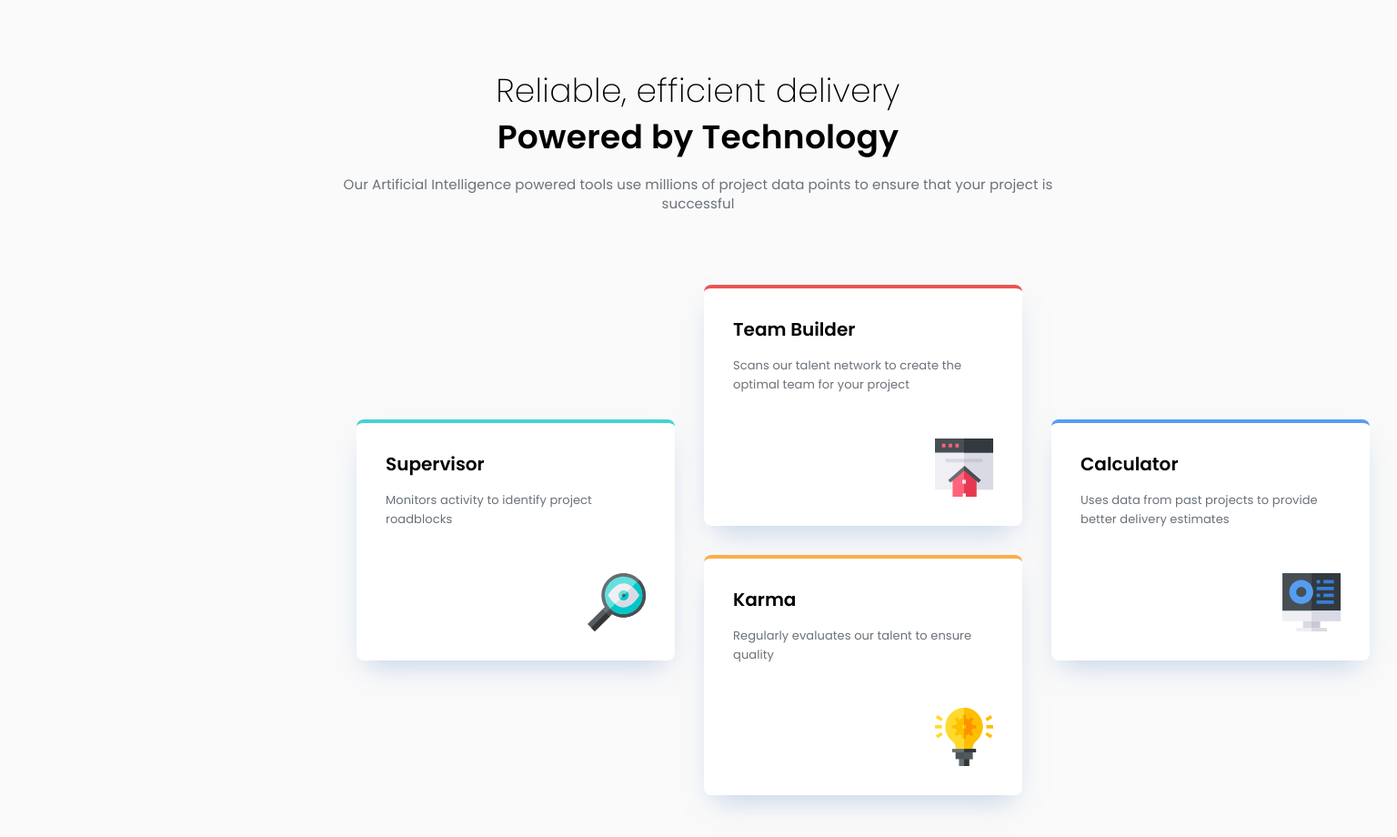
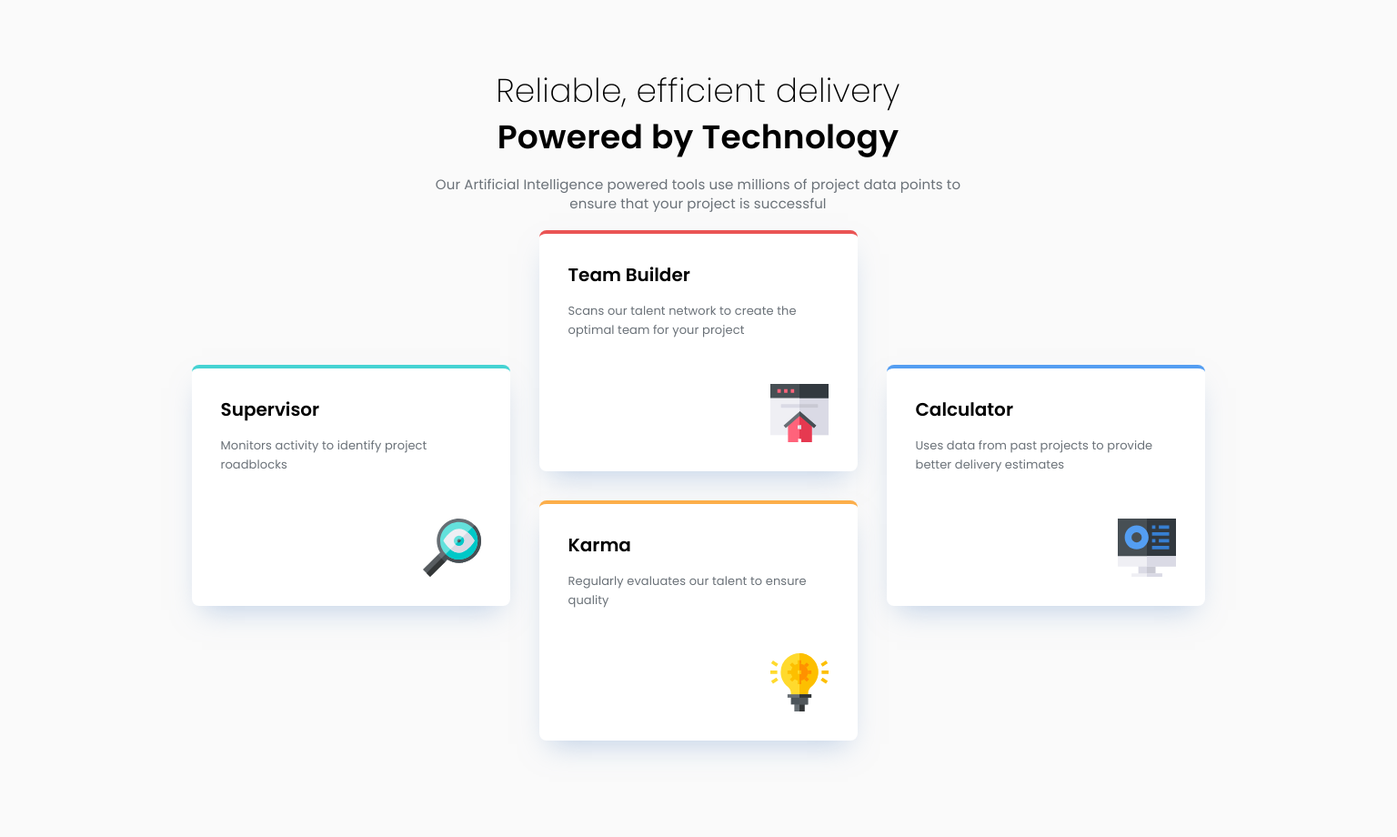
Before and after one commit to Mostafadmg/Four-card-feature-section, a plain HTML site: page index.html in a window 1536 px wide. Shown: the whole page at 91% size. After the commit the page ends 860 px from the top, so only its background shows below. Drawn offline with Linux system fonts and the light colour scheme.

Commit message:
Fix layout alignment and container centering at 90rem

```diff
--- a/index.html
+++ b/index.html
@@ -19,6 +19,7 @@
     <!-- Feel free to remove these styles or customise in your own stylesheet 👍 -->
   </head>
   <body>
+    <div class="container">
       <header>
         <h1 class="title">Reliable, efficient delivery</h1>
         <h2>Powered by Technology</h2>
@@ -49,5 +50,6 @@
           <img src="./images/icon-calculator.svg" alt="" />
         </div>
       </section>
+    </div>
   </body>
 </html>
--- a/styles.css
+++ b/styles.css
@@ -130,6 +130,15 @@ p {
   color: #6a7178;
 }
 
+.container {
+  display: flex;
+  flex-direction: column;
+  justify-content: center;
+  align-items: center;
+  margin: 0 auto;
+  padding: 0 1rem;
+}
+
 @media (min-width: 48rem) {
   section {
     width: 100%;
@@ -186,14 +195,27 @@ p {
 }
 
 @media (min-width: 90rem) {
+  .container {
+    max-width: 1200px;
+    margin: 0 auto;
+    padding: 0 1rem;
+  }
+
   section {
-    width: 100%;
+    width: 60%;
     display: grid;
     grid-template-columns: 1fr;
     grid-template-rows: auto auto; /* 2 rows */
     gap: 2rem;
     justify-items: center;
     align-items: center;
+    max-width: 1200px; /* ✅ limit width */
+    margin: 0 auto; /* ✅ center horizontally */
+  }
+  header {
+    max-width: 1200px; /* same as section */
+    margin: 0 auto; /* center horizontally */
+    text-align: center;
   }
 
   .supervisor-card {
```
Lines whose indentation alone changed are shown as unchanged.
